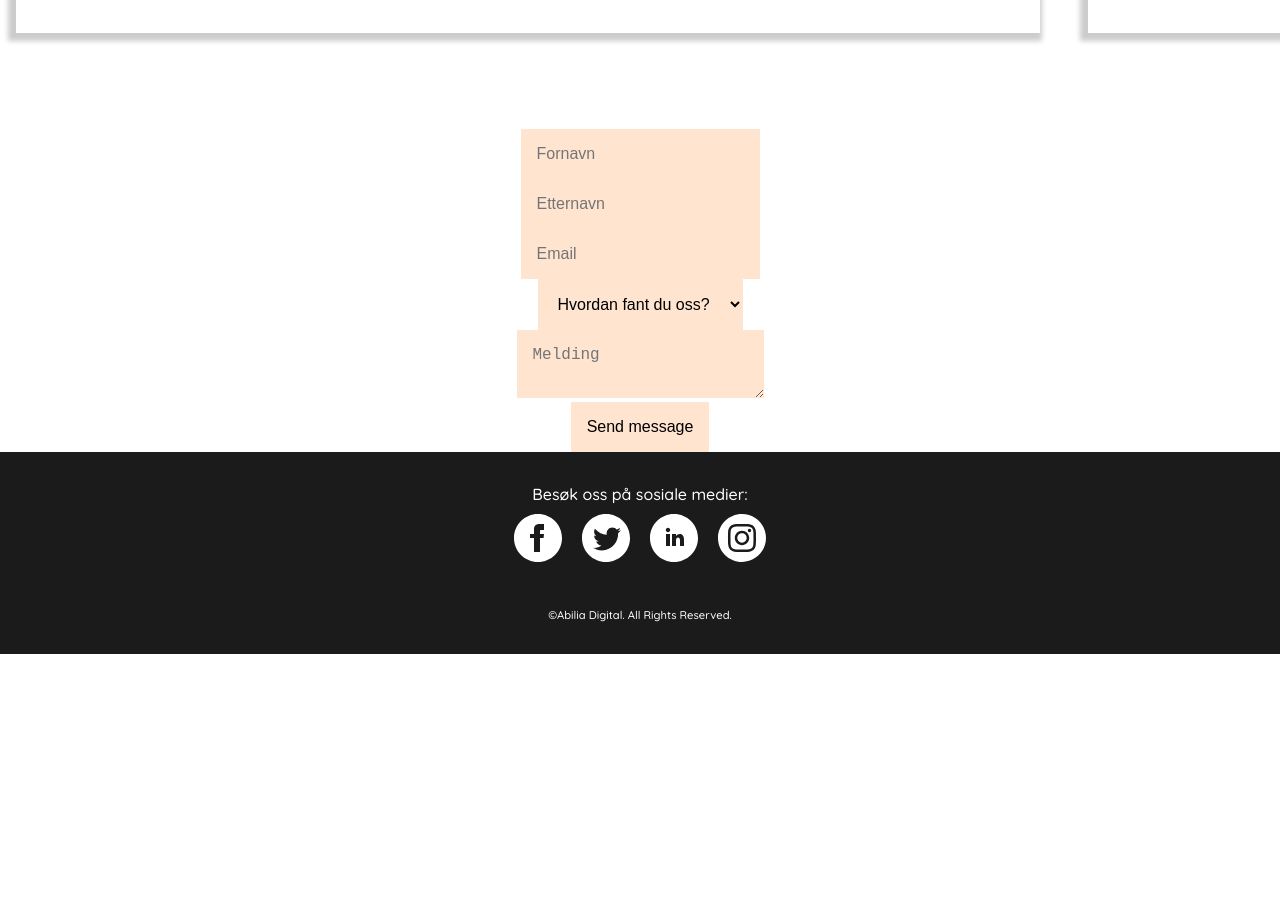
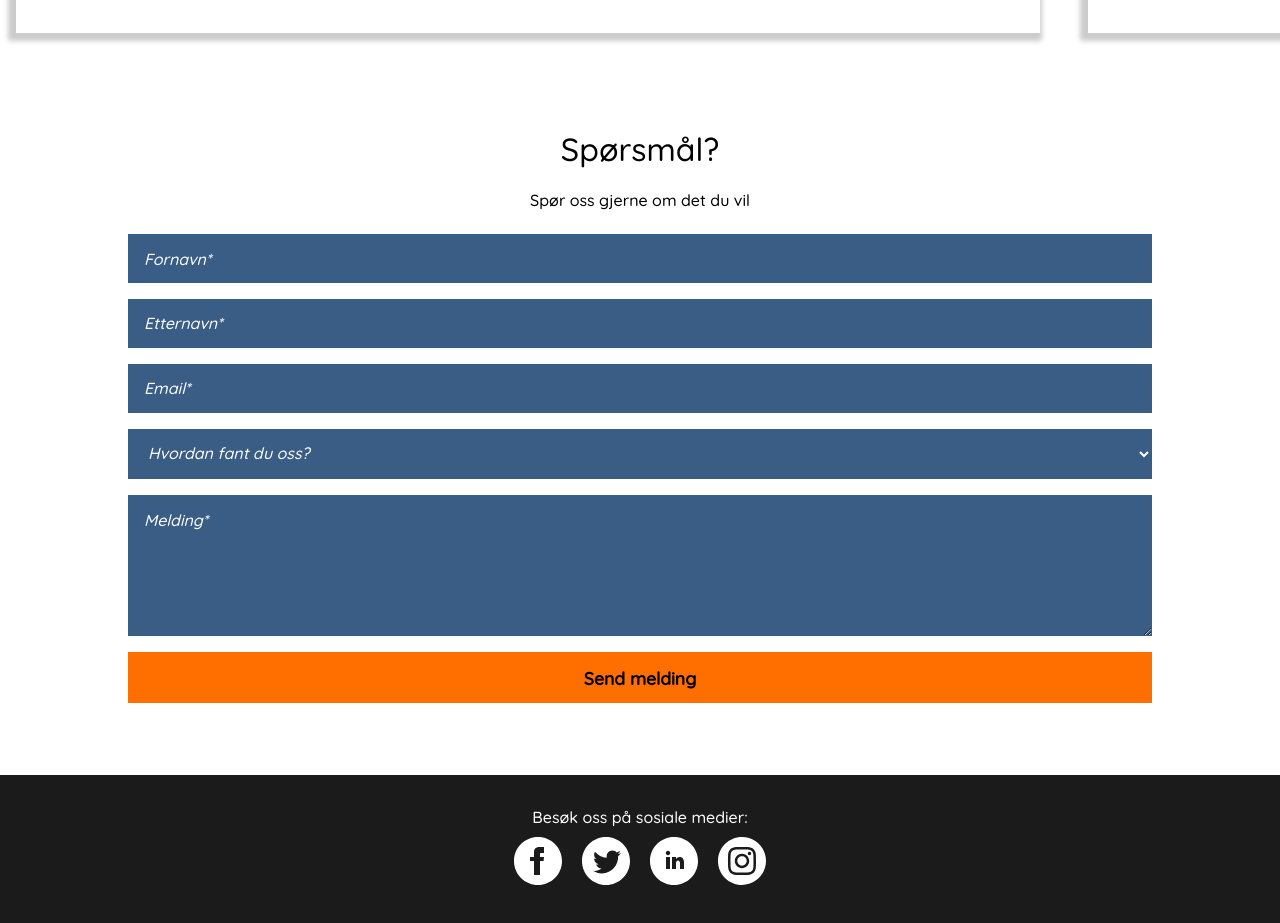
Before and after one commit to ru9/portfolio, a Vue app: page / in a window 1280 px wide. Shown: the part 3600-4523 px from the top of the page. Before the commit the page ends 4254 px from the top, so only its background shows below. Built offline with nearby package versions, Linux system fonts and the light colour scheme.

Commit message:
Styling Contact form
Styling Contact form

```diff
--- a/src/components/ContactForm.vue
+++ b/src/components/ContactForm.vue
@@ -1,20 +1,24 @@
 <template>
-  <div>
+  <div class="outer-container">
+    <div>
+      <h1>Spørsmål?</h1>
+      <p>Spør oss gjerne om det du vil</p>
+    </div>
     <form name="contact" action="/thank-you" netlify-honeypot="bot-field" method="post" netlify>
       <input type="hidden" name="form-name" value="contact" />
       <input name="bot-field" hidden />
       <div>
-        <input type="text" name="firstname" placeholder="Fornavn" />
+        <input type="text" name="firstname" placeholder="Fornavn*" />
       </div>
       <div>
-        <input type="text" name="lastname" placeholder="Etternavn" />
+        <input type="text" name="lastname" placeholder="Etternavn*" />
       </div>
       <div>
-        <input type="email" name="email" placeholder="Email" />
+        <input type="email" name="email" placeholder="Email*" />
       </div>
       <div>
-        <select type="select" name="options" data-label="Options">
-          <option selected="Hvordan fant du oss?" value>Hvordan fant du oss?</option>
+        <select type="select" name="options">
+          <option value="Hvordan fant du oss?">Hvordan fant du oss?</option>
           <option value="Fra en venn">Fra en venn</option>
           <option value="Søk i google">Søk i google</option>
           <option value="Jeg er tidligere kunde">Jeg er tidligere kunde</option>
@@ -22,10 +26,10 @@
         </select>
       </div>
       <div>
-        <textarea name="message" placeholder="Melding"></textarea>
+        <textarea name="message" placeholder="Melding*"></textarea>
       </div>
       <div>
-        <input type="submit" value="Send message" />
+        <input class="not-italic send-button" type="submit" value="Send melding" />
       </div>
     </form>
   </div>
@@ -39,13 +43,56 @@ export default {};
 .outer-container {
   margin: 4rem 0;
 }
+form {
+  display: flex;
+  flex-direction: column;
+  justify-content: center;
+  margin: 0 auto;
+  width: 80vw;
+}
+select option {
+  color: rgb(255, 255, 255);
+}
+select option:first-child {
+  color: #ffffff;
+}
 input,
 textarea,
 select {
-  padding: 1rem;
-  background-color: #ff6f002f;
+  font-style: italic;
+  width: 100%;
+  padding: 0.9rem 1rem;
+  margin: 0.5rem 0;
+  background-color: #3a5d86;
   font-size: 1rem;
+  font-family: "Quicksand", sans-serif;
+  border: none;
+  color: white;
+}
+textarea {
+  height: 7rem;
+}
+::placeholder {
+  color: white;
+}
+.first-selected {
+  color: white;
+}
+form > div {
+  width: 80vw;
+  display: flex;
+  justify-content: center;
+}
+.not-italic {
+  font-style: normal;
+}
+.italic {
+  font-style: italic;
+}
+.send-button {
+  background-color: #ff6f00;
   color: black;
-  border: none;
+  font-size: 1.1rem;
+  font-weight: 900;
 }
 </style>
```
